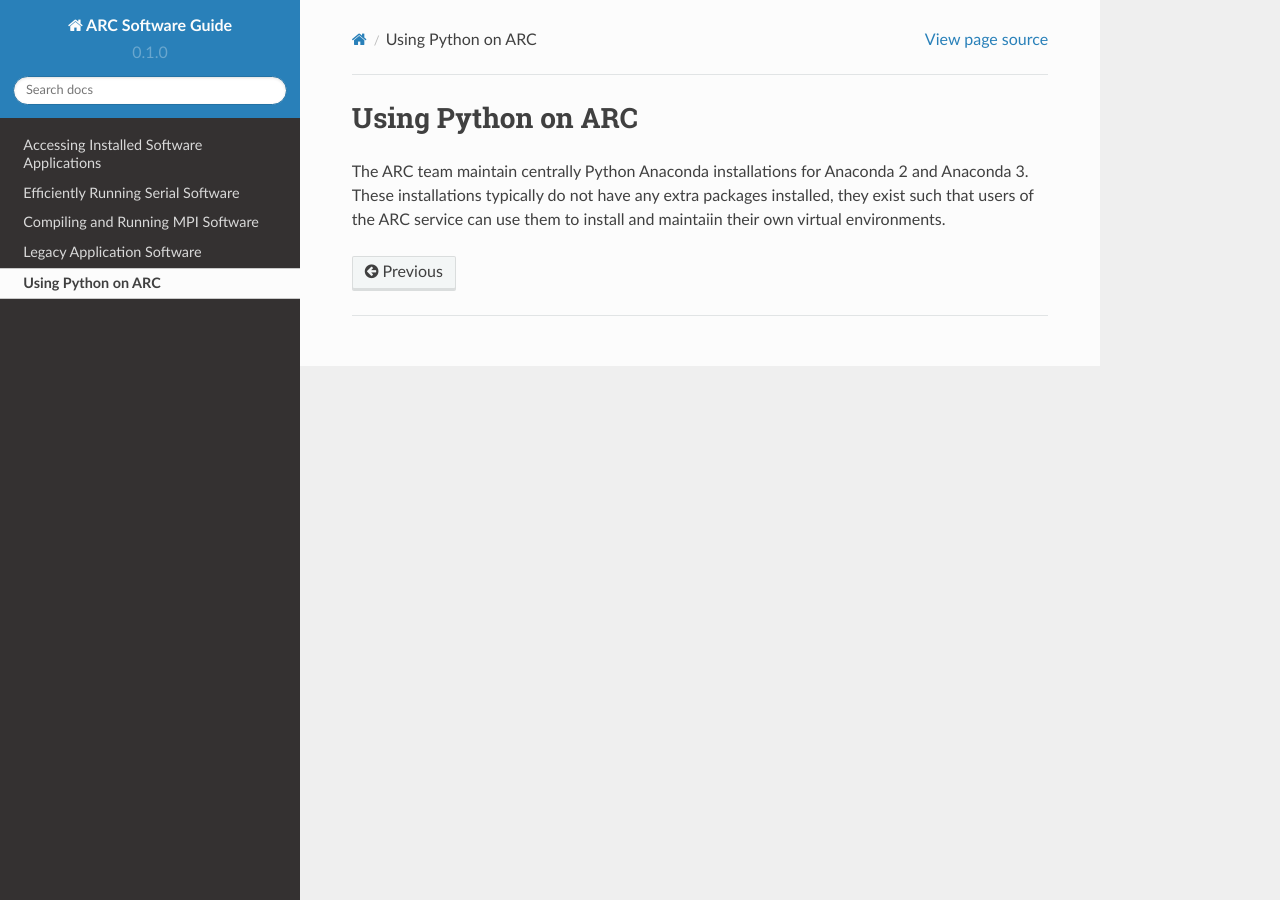
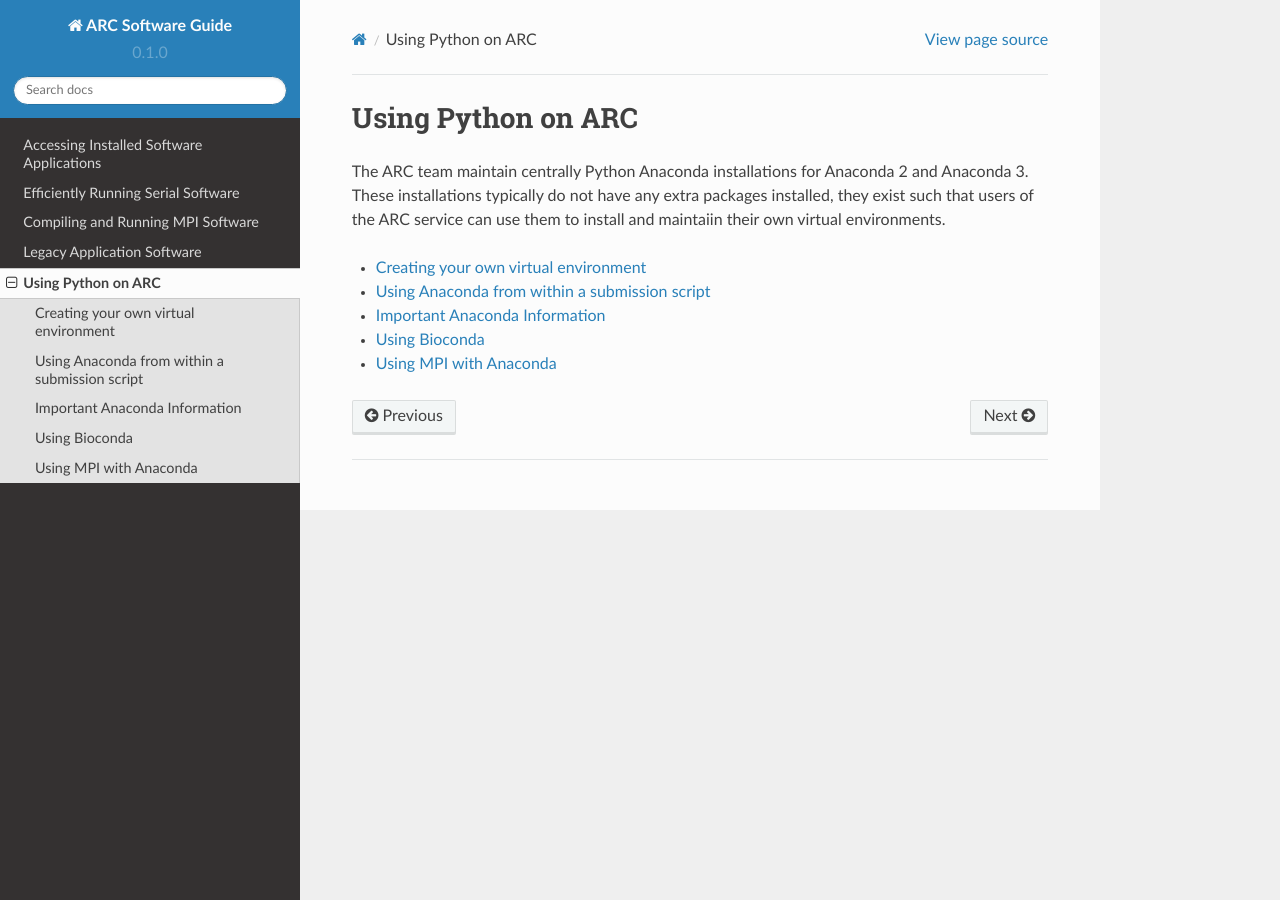
Before and after one commit to oxford-arc/arc-software-guide, a Sphinx documentation site: the page built from docs/source/python/anaconda.rst, in a window 1280 px wide. Built offline with Sphinx 7.4.7 and the Read the Docs theme 2.0.0, drawn with Linux system fonts in a browser that asks for light colours.

Commit message:
Update anaconda.rst

```diff
--- a/docs/source/python/anaconda.rst
+++ b/docs/source/python/anaconda.rst
@@ -3,3 +3,8 @@
 
 The ARC team maintain centrally Python Anaconda installations for Anaconda 2 and Anaconda 3. These installations typically do not have any extra packages
 installed, they exist such that users of the ARC service can use them to install and maintaiin their own virtual environments.
+
+.. toctree::
+
+   anaconda_venv
+   anaconda_mpi
```
